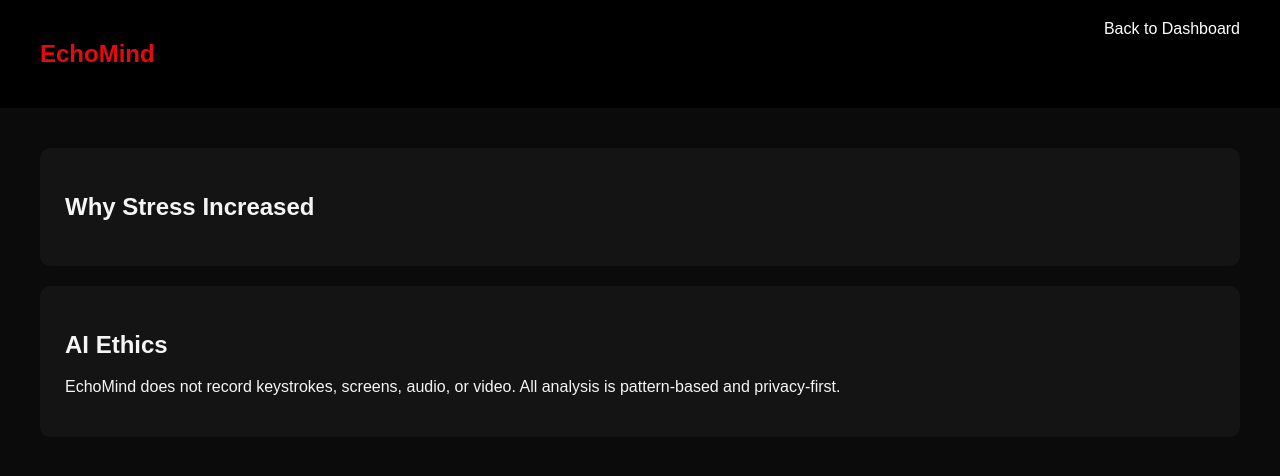
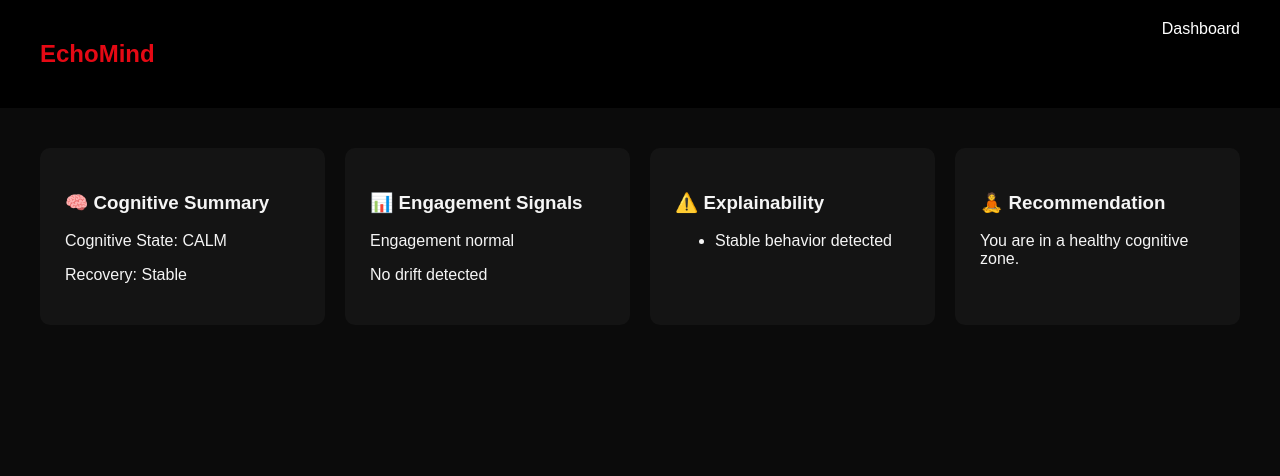
Before and after one commit to CHANAKYA200501/echomind, a Flask app: page /insights in a window 1280 px wide. Shown: the top 476 px of the page. Run offline with Flask 3, Linux system fonts and the light colour scheme.

Commit message:
Add cognitive insights, drift detection, and UI upgrades

```diff
--- a/app.py
+++ b/app.py
@@ -19,7 +19,44 @@
 }
 
 # Smoothed stress score (important)
-smoothed_score = 30  # starting baseline
+smoothed_score = 30  # baseline
+
+
+# -------------------------------
+# HELPER INTELLIGENCE FUNCTIONS
+# -------------------------------
+def cognitive_state(score, state):
+    if score < 30:
+        return "CALM"
+    if score < 50 and state["idle"] < 15:
+        return "FOCUSED"
+    if score < 40 and state["idle"] > 30:
+        return "DRIFTING"
+    if score < 75:
+        return "OVERLOADED"
+    return "CRITICAL"
+
+
+def detect_boredom(score, state):
+    return score < 35 and state["idle"] > 40
+
+
+def detect_drift(state):
+    return (
+        state["idle"] > 20 and
+        state["typing"] < 40 and
+        state["mouse"] > 70
+    )
+
+
+def intervention(cog_state):
+    if cog_state == "DRIFTING":
+        return "Try switching tasks to regain engagement."
+    if cog_state == "OVERLOADED":
+        return "Take a short 2-minute micro-break."
+    if cog_state == "CRITICAL":
+        return "Pause the session and reset cognitive load."
+    return "You are in a healthy cognitive zone."
 
 
 # -------------------------------
@@ -29,9 +66,11 @@
 def landing():
     return render_template("index.html")
 
+
 @app.route("/dashboard")
 def dashboard():
     return render_template("dashboard.html")
+
 
 @app.route("/insights")
 def insights():
@@ -55,7 +94,7 @@
         "mode": data.get("mode", "study")
     }
 
-    smoothed_score = 30  # reset baseline each session
+    smoothed_score = 30  # reset baseline
 
     return jsonify({
         "status": "session started",
@@ -82,8 +121,8 @@
     prob = model.predict_proba(features)[0][1]
     raw_score = prob * 100
 
-    # 4️⃣ TEMPORAL SMOOTHING (KEY FIX)
-    alpha = 0.15  # smoothing factor (10–20% is ideal)
+    # 4️⃣ Temporal smoothing (realistic stress behavior)
+    alpha = 0.15
     smoothed_score = alpha * raw_score + (1 - alpha) * smoothed_score
     score = int(smoothed_score)
 
@@ -99,11 +138,28 @@
     else:
         lock = "UNLOCKED"
 
+    # 7️⃣ Advanced cognition
+    cog_state = cognitive_state(score, state)
+    boredom = detect_boredom(score, state)
+    drift = detect_drift(state)
+
+    recovery = None
+    if len(state["history"]) >= 2:
+        if state["history"][-2] > 70 and score < 50:
+            recovery = "FAST"
+
     return jsonify({
         "score": score,
         "lock": lock,
         "history": state["history"],
-        "reasons": explain(state)
+        "reasons": explain(state),
+
+        # 🔥 Unbeatable features
+        "cognitive_state": cog_state,
+        "boredom": boredom,
+        "drift": drift,
+        "recovery": recovery,
+        "intervention": intervention(cog_state)
     })
 
 
--- a/static/css/netflix.css
+++ b/static/css/netflix.css
@@ -142,3 +142,24 @@
 .analyzer-right {
   padding-left: 15px;
 }
+.badge {
+  margin-top: 10px;
+  padding: 6px 10px;
+  background: #111;
+  border-left: 4px solid #e50914;
+  color: #e5e7eb;
+  font-weight: 600;
+}
+
+.signals {
+  margin-top: 8px;
+  color: #facc15;
+  font-size: 0.9rem;
+}
+
+.intervention-box {
+  margin-top: 15px;
+  padding: 10px;
+  background: rgba(229, 9, 20, 0.1);
+  border-radius: 6px;
+}
--- a/static/js/app.js
+++ b/static/js/app.js
@@ -9,7 +9,7 @@
 // Baseline so graph is never empty
 let historyData = [20, 22, 21, 23];
 
-// Frontend display smoothing (slow)
+// Frontend display smoothing (slow & realistic)
 let displayedScore = 30;
 
 
@@ -33,6 +33,11 @@
     "Session initialized. Ready to analyze.";
   document.getElementById("status").className = "status idle";
   document.getElementById("reasons").innerHTML = "";
+
+  // Reset new UI
+  document.getElementById("cognitiveState").innerText = "Cognitive State: —";
+  document.getElementById("signals").innerText = "—";
+  document.getElementById("intervention").innerText = "—";
 
   updateLockVisual("LOCKED");
   drawChart(historyData);
@@ -73,7 +78,7 @@
   updateTimer();
   drawChart(historyData);
 
-  // ⏳ Slower stress sampling (IMPORTANT)
+  // ⏳ Slow sampling (important for realism)
   intervalId = setInterval(runAnalysisTick, 6000);
 }
 
@@ -118,7 +123,7 @@
     .then(d => {
       if (!sessionActive) return;
 
-      // 🧠 Strong temporal smoothing (KEY CHANGE)
+      // 🧠 Strong temporal smoothing
       displayedScore = Math.round(
         0.08 * d.score + 0.92 * displayedScore
       );
@@ -129,10 +134,26 @@
       document.getElementById("lock").innerText =
         `MENTAL LOCK: ${d.lock}`;
 
+      // 🔐 Visuals
       updateLockVisual(d.lock);
       updateReasons(d.reasons);
       applyStressAlert(displayedScore);
 
+      // 🧠 NEW: Cognitive Intelligence UI
+      document.getElementById("cognitiveState").innerText =
+        `Cognitive State: ${d.cognitive_state}`;
+
+      let signals = [];
+      if (d.boredom) signals.push("😴 Boredom detected");
+      if (d.drift) signals.push("🧠 Cognitive drift detected");
+
+      document.getElementById("signals").innerText =
+        signals.length ? signals.join(" • ") : "Engagement stable";
+
+      document.getElementById("intervention").innerText =
+        d.intervention;
+
+      // 📊 Chart
       historyData = d.history && d.history.length ? d.history : historyData;
       drawChart(historyData);
     })
@@ -234,20 +255,6 @@
 
 
 // ==============================
-// EXPORT SESSION SNAPSHOT
-// ==============================
-function exportSnapshot() {
-  const canvas = document.getElementById("graph");
-  if (!canvas) return;
-
-  const link = document.createElement("a");
-  link.download = "echomind_session.png";
-  link.href = canvas.toDataURL("image/png");
-  link.click();
-}
-
-
-// ==============================
 // STRESS TREND CHART
 // ==============================
 function drawChart(data) {
@@ -256,13 +263,7 @@
 
   const ctx = canvas.getContext("2d");
 
-  if (typeof Chart === "undefined") {
-    ctx.clearRect(0, 0, canvas.width, canvas.height);
-    ctx.fillStyle = "#e50914";
-    ctx.font = "14px Arial";
-    ctx.fillText("Chart unavailable (offline mode)", 20, 40);
-    return;
-  }
+  if (typeof Chart === "undefined") return;
 
   if (chart) chart.destroy();
 
@@ -282,8 +283,7 @@
       responsive: true,
       animation: { duration: 400 },
       scales: {
-        y: { min: 0, max: 100 },
-        x: {}
+        y: { min: 0, max: 100 }
       },
       plugins: {
         legend: { display: false }
--- /dev/null
+++ b/static/js/insights.js
@@ -0,0 +1,27 @@
+fetch("/tick", { method: "POST" })
+  .then(r => r.json())
+  .then(d => {
+
+    document.getElementById("cogState").innerText =
+      `Cognitive State: ${d.cognitive_state}`;
+
+    document.getElementById("boredom").innerText =
+      d.boredom ? "⚠️ Boredom detected" : "Engagement normal";
+
+    document.getElementById("drift").innerText =
+      d.drift ? "🧠 Cognitive drift detected" : "No drift detected";
+
+    document.getElementById("recovery").innerText =
+      d.recovery ? `Recovery Speed: ${d.recovery}` : "Recovery: Stable";
+
+    document.getElementById("intervention").innerText =
+      d.intervention;
+
+    const ul = document.getElementById("reasons");
+    ul.innerHTML = "";
+    d.reasons.forEach(r => {
+      const li = document.createElement("li");
+      li.innerText = r;
+      ul.appendChild(li);
+    });
+  });
--- a/templates/insights.html
+++ b/templates/insights.html
@@ -1,34 +1,43 @@
 <!DOCTYPE html>
-<html>
+<html lang="en">
 <head>
+  <meta charset="UTF-8">
   <title>EchoMind | Insights</title>
   <link rel="stylesheet" href="/static/css/netflix.css">
-  <link rel="icon" href="{{ url_for('static', filename='favicon.ico') }}">
 </head>
 <body>
 
 <nav class="nav">
   <h2>EchoMind</h2>
-  <a href="/dashboard">Back to Dashboard</a>
+  <a href="/dashboard">Dashboard</a>
 </nav>
 
-<div class="container single">
+<div class="container">
 
   <div class="card">
-    <h2>Why Stress Increased</h2>
+    <h3>🧠 Cognitive Summary</h3>
+    <p id="cogState">—</p>
+    <p id="recovery">—</p>
+  </div>
+
+  <div class="card">
+    <h3>📊 Engagement Signals</h3>
+    <p id="boredom">—</p>
+    <p id="drift">—</p>
+  </div>
+
+  <div class="card">
+    <h3>⚠️ Explainability</h3>
     <ul id="reasons"></ul>
   </div>
 
-  <div class="card">
-    <h2>AI Ethics</h2>
-    <p>
-      EchoMind does not record keystrokes, screens, audio, or video.
-      All analysis is pattern-based and privacy-first.
-    </p>
+  <div class="card highlight">
+    <h3>🧘 Recommendation</h3>
+    <p id="intervention">—</p>
   </div>
 
 </div>
 
-<script src="/static/js/app.js"></script>
+<script src="{{ url_for('static', filename='js/insights.js') }}"></script>
 </body>
 </html>
```
Also changed, not shown: templates/dashboard.html (+18 -1 lines).
